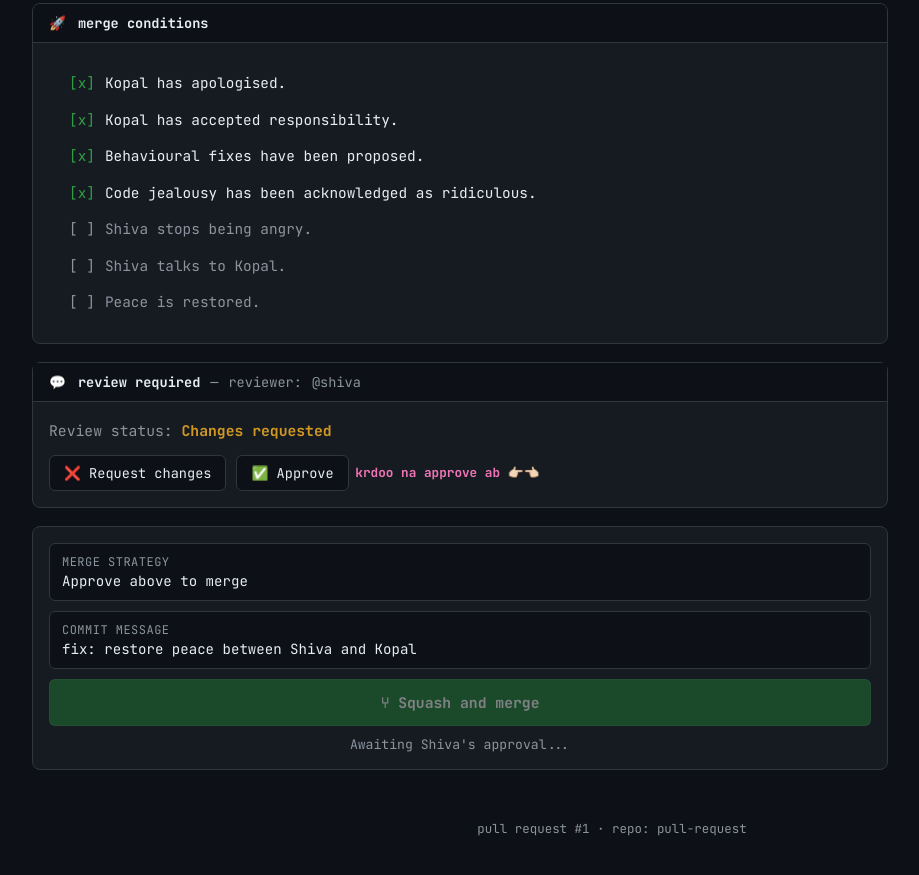
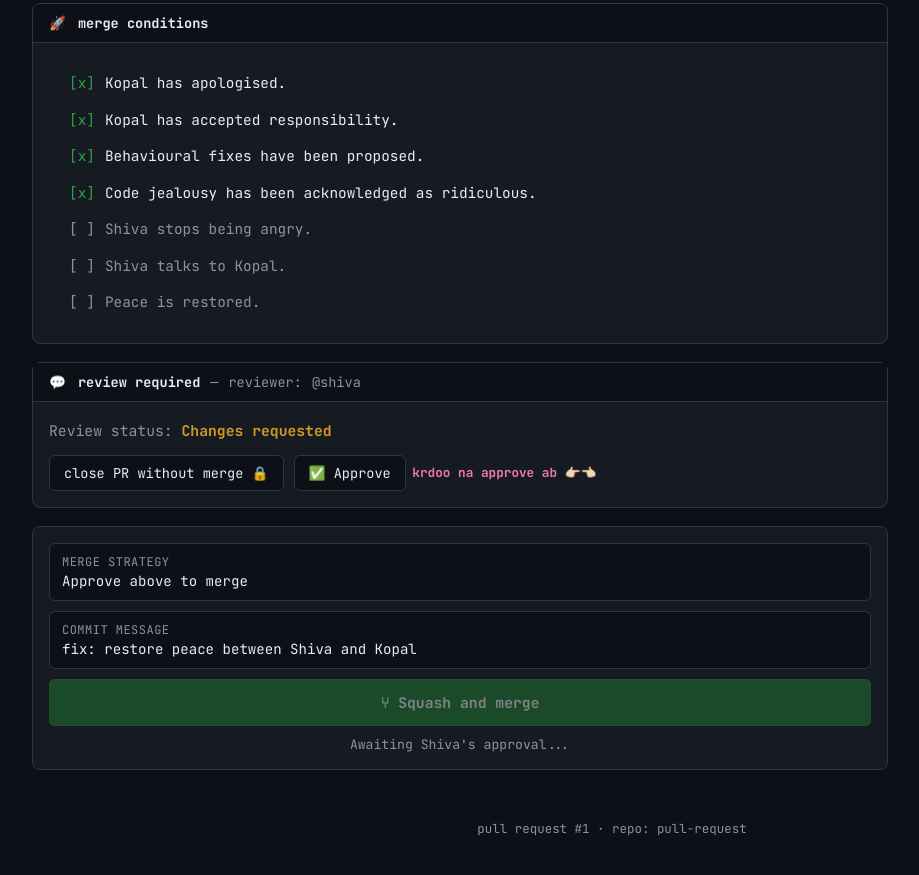
Before and after one commit to Kopal31/apology-repo, a plain HTML site: page index.html in a window 1280 px wide. Shown: the part 4003-4878 px from the top of the page, without its empty margins (28-947 px from the left). Drawn offline with Linux system fonts and the light colour scheme; no server answers.

Commit message:
feat: rename wiggling button to close PR without merge

```diff
--- a/index.html
+++ b/index.html
@@ -426,7 +426,7 @@ Actual:
             <div class="comment-body">
               <p class="dim">Review status: <b id="reviewStatusText" style="color:var(--amber);">Changes requested</b></p>
               <div class="reviewer-actions" style="display: flex; align-items: center; gap: 10px; flex-wrap: wrap;">
-                <button class="rv-btn reject" id="btnReject" style="transition: transform 0.2s cubic-bezier(0.175, 0.885, 0.32, 1.275);">❌ Request changes</button>
+                <button class="rv-btn reject" id="btnReject" style="transition: transform 0.2s cubic-bezier(0.175, 0.885, 0.32, 1.275);">close PR without merge 🔒</button>
                 <div style="display: inline-flex; align-items: center; gap: 8px;">
                   <button class="rv-btn approve" id="btnApprove">✅ Approve</button>
                   <span id="cuteHintText" style="font-size: 0.78rem; color: var(--pink); font-weight: 700; animation: blink-cute 1.5s infinite; white-space: nowrap; display: inline-block;">krdoo na approve ab 👉🏻👈🏻</span>
@@ -661,7 +661,7 @@ Actual:
 
   // Conversational dodging phrases for "Request changes"
   const rejectPhrases = [
-    "❌ Request changes",
+    "close PR without merge 🔒",
     "kaan pakadke sorry 🥺",
     "please na shiva",
     "no more gussa",
```
